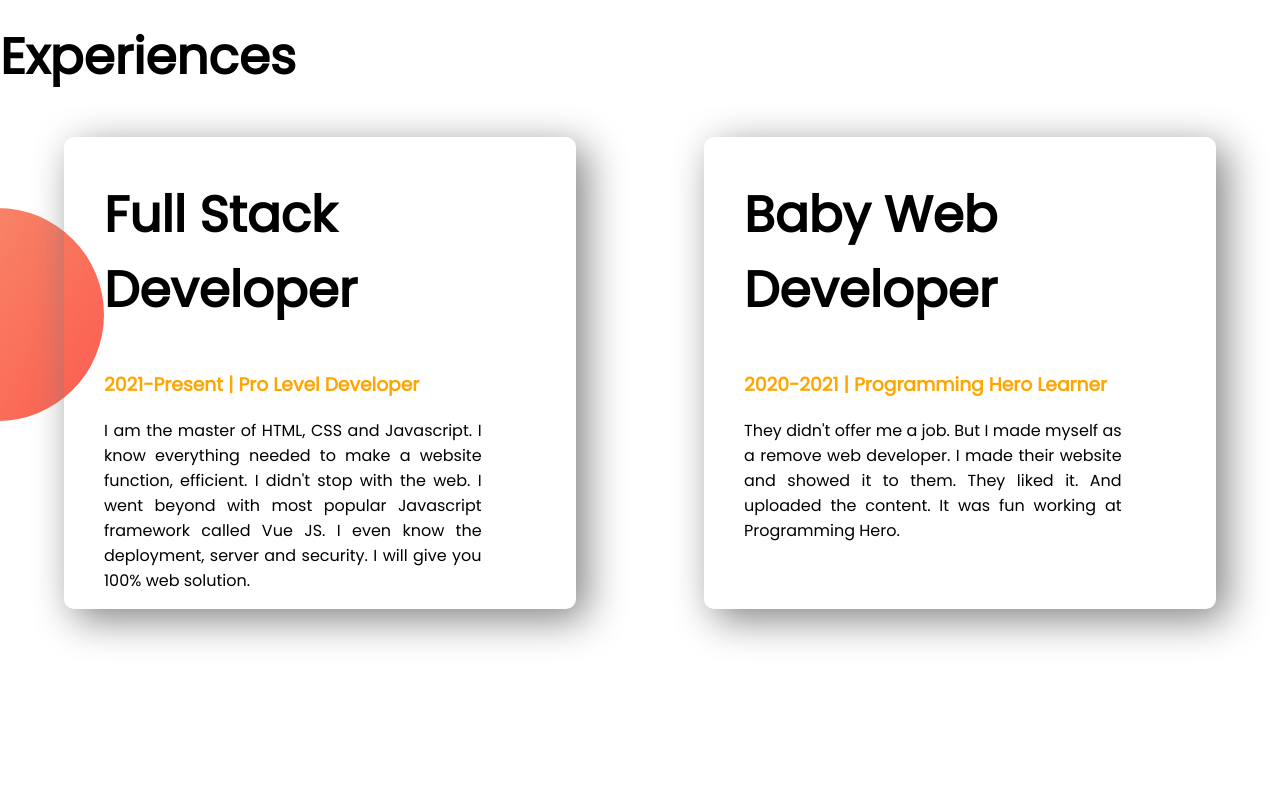
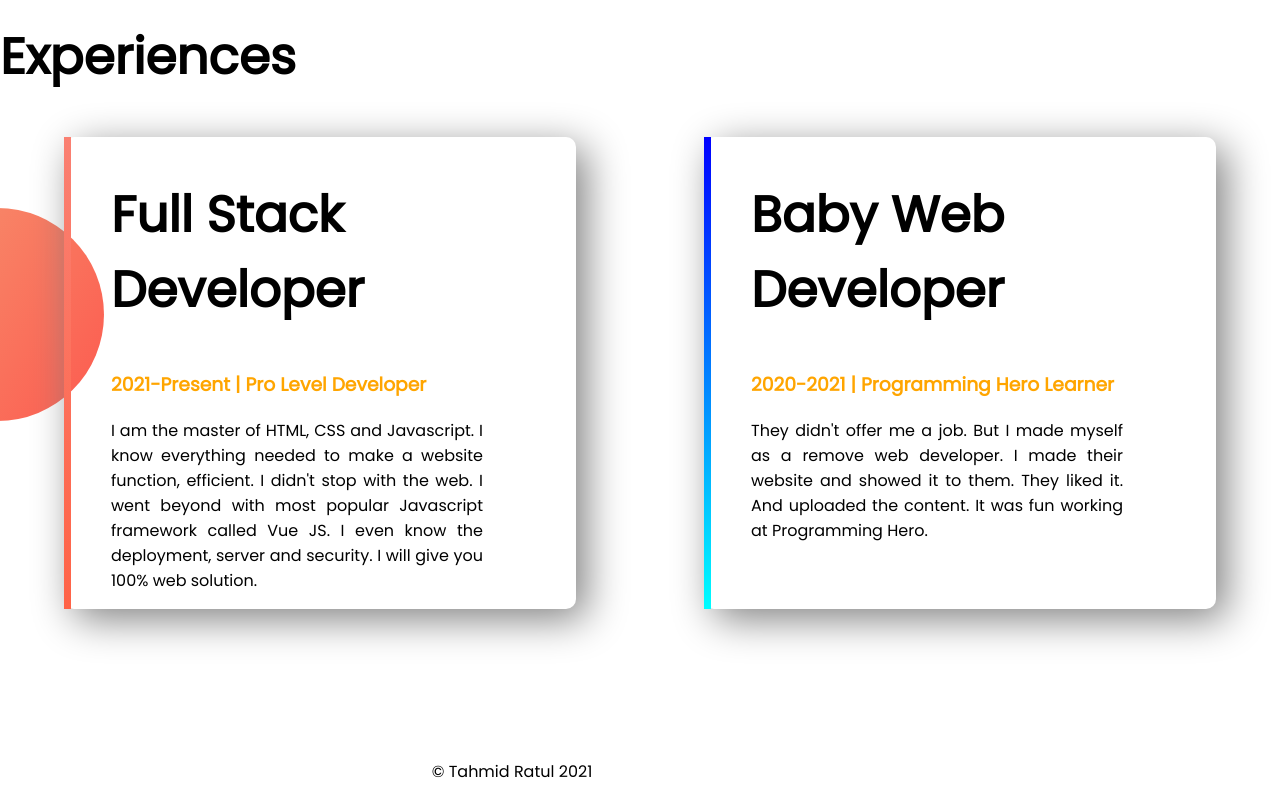
Before and after one commit to Tahmidd/my-portfolio, a plain HTML site: page index.html in a window 1280 px wide. Shown: the part 1110-1910 px from the top of the page. Before the commit the page ends 1869 px from the top, so only its background shows below. Drawn offline with Linux system fonts and the light colour scheme.

Commit message:
footer added

```diff
--- a/index.html
+++ b/index.html
@@ -47,7 +47,7 @@
     <section class="experience-area">
         <h1>Experiences</h1>
         <div class="flexible-container">
-            <div class="experience-item">
+            <div id="full-dev" class="experience-item">
                 <h1>Full Stack Developer</h1>
                 <h3 class="name">2021-Present | Pro Level Developer</h3>
                 <p>I am the master of HTML, CSS and Javascript. I know everything needed to make a website function,
@@ -56,7 +56,7 @@
                     JS. I even know the deployment, server and security. I will give you 100% web solution.</p>
             </div>
 
-            <div class="experience-item">
+            <div id="baby-dev" class="experience-item">
                 <h1>Baby Web Developer</h1>
                 <h3 class="name">2020-2021 | Programming Hero Learner</h3>
                 <p>They didn't offer me a job. But I made myself as a remove web developer. I made their website and
@@ -66,6 +66,10 @@
         </div>
     </section>
 
+    <footer>
+        <p>© Tahmid Ratul 2021</p>
+    </footer>
+
 </body>
 
 </html>
--- a/style.css
+++ b/style.css
@@ -58,8 +58,24 @@ p{
     padding-left: 40px;
     border-radius: 10px;
     box-shadow: 10px 10px 40px grey;
+
 }
 
+#baby-dev{
+    border-left: 7px solid;
+    border-image: linear-gradient(blue, cyan);
+    border-image-slice: 1;
+}
+ #full-dev{
+    border-left: 7px solid;
+    border-image: linear-gradient(salmon, tomato);
+    border-image-slice: 1;
+
+ }
+
+ footer p{
+     text-align: center;
+ }
 
 p{
     width: 80%;
```
Also changed, not shown: images/jhankar.png (deleted), images/jhankar2.png (deleted), 4 other files.
